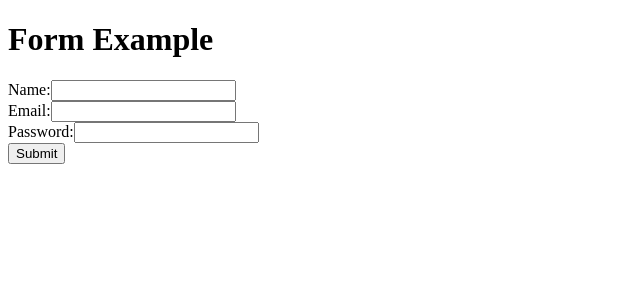
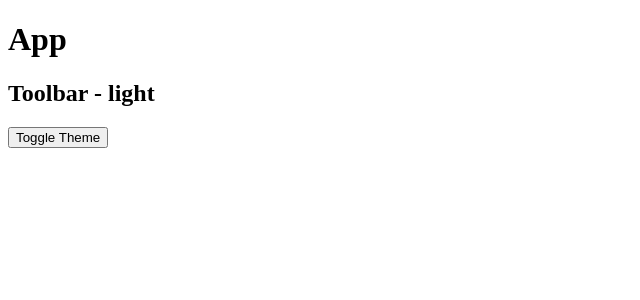
Before and after one commit to oralecarlangelo/reactjs, a React (Create React App) app: page / in a window 1280 px wide. Shown: the top 300 px of the page, without its empty margins (0-640 px from the left). Built offline with nearby package versions, Linux system fonts and the light colour scheme.

Commit message:
feat: context api

```diff
--- a/src/App.js
+++ b/src/App.js
@@ -1,10 +1,35 @@
-import React from "react";
-import FormExample from "./FormExample";
+import React, { createContext, useContext, useState } from "react";
+
+// Create a context object
+const ThemeContext = createContext();
 
 function App() {
+  const [theme, setTheme] = useState("light");
+
+  // Define a provider component to wrap the components that need access to the context
+  return (
+    <ThemeContext.Provider value={{ theme, setTheme }}>
+      <div>
+        <h1>App</h1>
+        <Toolbar />
+      </div>
+    </ThemeContext.Provider>
+  );
+}
+
+function Toolbar() {
+  // Use the useContext hook to access the theme value from the context
+  const { theme, setTheme } = useContext(ThemeContext);
+
+  const toggleTheme = () => {
+    const newTheme = theme === "light" ? "dark" : "light";
+    setTheme(newTheme);
+  };
+
   return (
     <div>
-      <FormExample />
+      <h2>Toolbar - {theme}</h2>
+      <button onClick={toggleTheme}>Toggle Theme</button>
     </div>
   );
 }
--- a/src/FormExample.js
+++ /dev/null
@@ -1,105 +0,0 @@
-import React, { useState } from "react";
-
-function FormExample() {
-  const [formData, setFormData] = useState({
-    name: "",
-    email: "",
-    password: "",
-  });
-
-  const [formErrors, setFormErrors] = useState({
-    name: "",
-    email: "",
-    password: "",
-  });
-
-  const handleChange = (e) => {
-    const { name, value } = e.target;
-    setFormData((prevData) => ({
-      ...prevData,
-      [name]: value,
-    }));
-  };
-
-  const handleSubmit = (e) => {
-    e.preventDefault();
-
-    // Perform form validation
-    let errors = {};
-
-    if (!formData.name.trim()) {
-      errors.name = "Name is required";
-    }
-
-    if (!formData.email.trim()) {
-      errors.email = "Email is required";
-    } else if (!isValidEmail(formData.email)) {
-      errors.email = "Invalid email format";
-    }
-
-    if (!formData.password.trim()) {
-      errors.password = "Password is required";
-    }
-
-    if (Object.keys(errors).length > 0) {
-      setFormErrors(errors);
-    } else {
-      // Form submission logic
-      console.log("Form submitted:", formData);
-      // Reset form data
-      setFormData({
-        name: "",
-        email: "",
-        password: "",
-      });
-      setFormErrors({});
-    }
-  };
-
-  const isValidEmail = (email) => {
-    // Basic email format validation
-    const emailRegex = /^[^\s@]+@[^\s@]+\.[^\s@]+$/;
-    return emailRegex.test(email);
-  };
-
-  return (
-    <div>
-      <h1>Form Example</h1>
-      <form onSubmit={handleSubmit}>
-        <div>
-          <label>Name:</label>
-          <input
-            type="text"
-            name="name"
-            value={formData.name}
-            onChange={handleChange}
-          />
-          {formErrors.name && <span>{formErrors.name}</span>}
-        </div>
-        <div>
-          <label>Email:</label>
-          <input
-            type="email"
-            name="email"
-            value={formData.email}
-            onChange={handleChange}
-          />
-          {formErrors.email && <span>{formErrors.email}</span>}
-        </div>
-        <div>
-          <label>Password:</label>
-          <input
-            type="password"
-            name="password"
-            value={formData.password}
-            onChange={handleChange}
-          />
-          {formErrors.password && <span>{formErrors.password}</span>}
-        </div>
-        <button type="submit">Submit</button>
-      </form>
-    </div>
-  );
-}
-
-export default FormExample;
```
